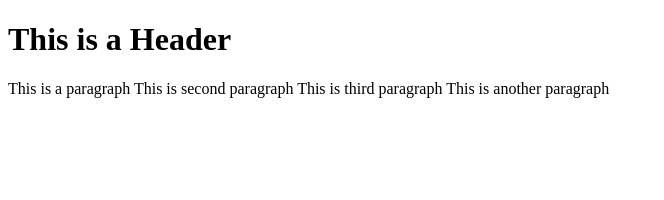
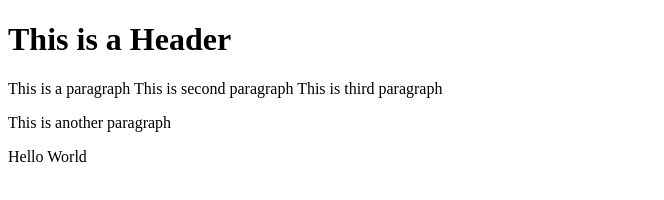
Before and after one commit to edgar-dev21/git-test, a website: page index.html in a window 1280 px wide. Shown: the whole page, without its empty margins (0-664 px from the left). Drawn offline with Linux system fonts and the light colour scheme.

Commit message:
Using NPM

```diff
--- a/index.html
+++ b/index.html
@@ -5,6 +5,7 @@
         <p1>This is a paragraph</p1>
         <p2>This is second paragraph</p2>
         <p3>This is third paragraph</p3>
-        <p4>This is another paragraph</p4>
+        <p>This is another paragraph</p>
+        <p>Hello World</p5
     </body>
 </html>
```
Also changed, not shown: package.json (added, +16 -0 lines), 2 other files.
